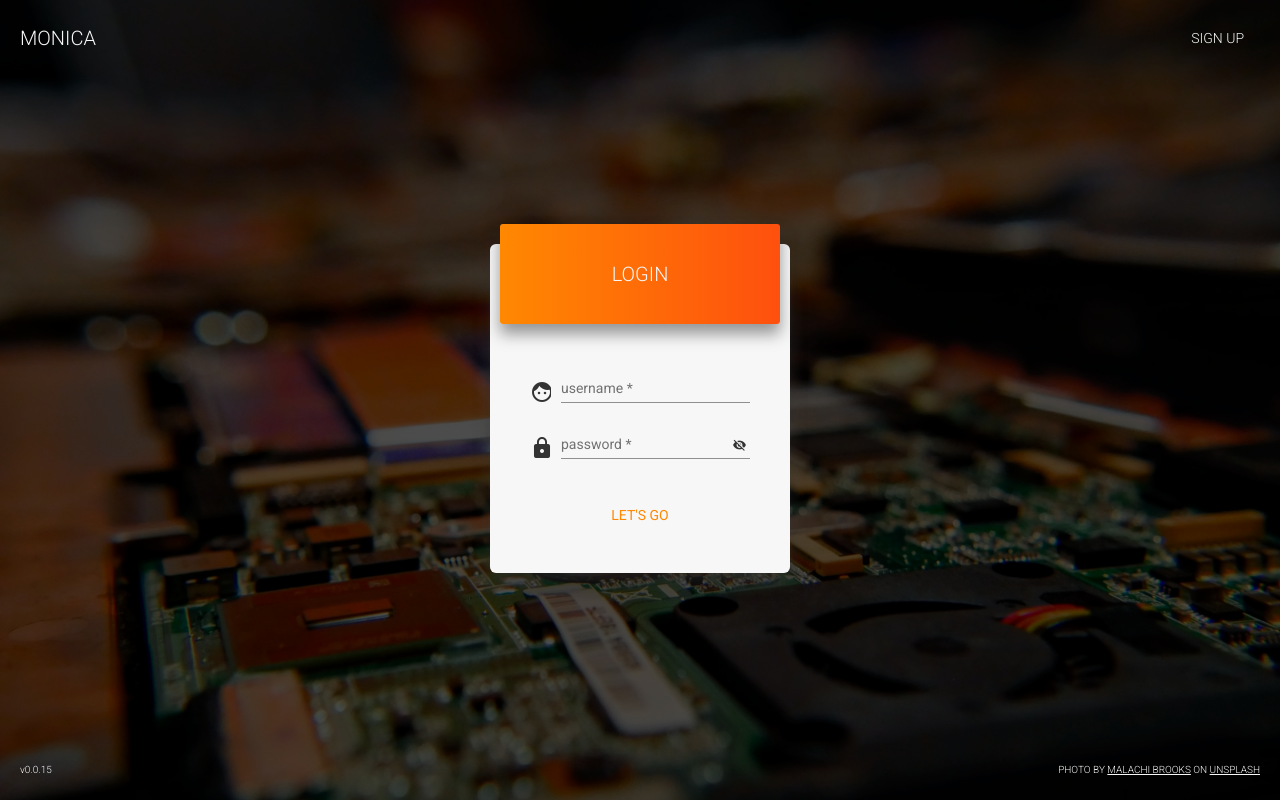
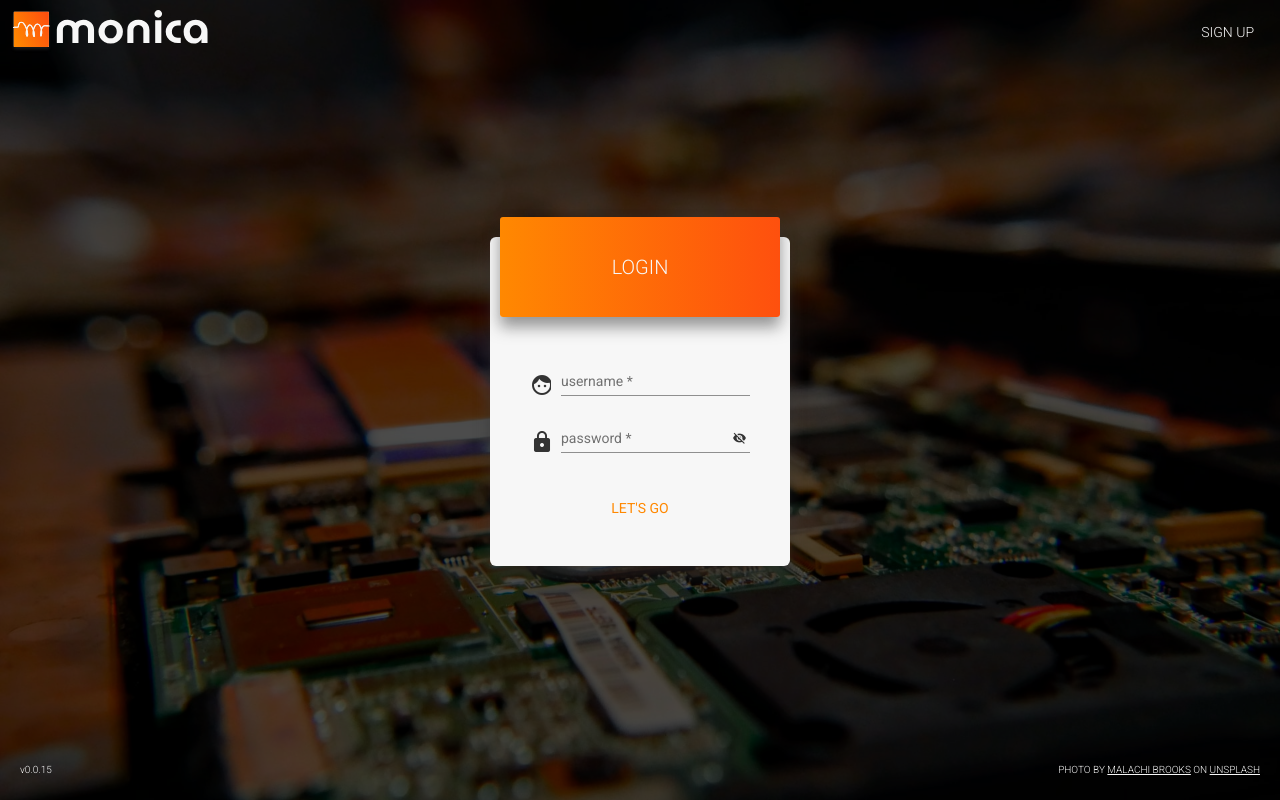
Before and after one commit to zlucasmenezes/monica-frontend, an Angular app: page /auth/login in a window 1280 px wide. Built offline with nearby package versions, Linux system fonts and the light colour scheme; what ng2-charts would draw is missing.

Commit message:
header updated

```diff
--- a/src/app/auth/components/auth-header/auth-header.component.html
+++ b/src/app/auth/components/auth-header/auth-header.component.html
@@ -1,6 +1,6 @@
 <div class="container">
-  <div class="name">
-    <span>{{ name | uppercase }}</span>
+  <div class="logo">
+    <img src="../../../../assets/monica-logo-marley.svg" alt="logo" title="logo" />
   </div>
 
   <div class="spacer"></div>
--- a/src/app/auth/components/auth-header/auth-header.component.scss
+++ b/src/app/auth/components/auth-header/auth-header.component.scss
@@ -7,11 +7,15 @@
   align-items: center;
   margin-bottom: 20px;
 
-  .name {
-    font-size: 20px;
-    font-weight: 300;
-    color: $m-marley;
-    padding: 20px;
+  .logo {
+    padding: 10px;
+    display: flex;
+    max-width: 200px;
+
+    img {
+      height: 100%;
+      width: 100%;
+    }
   }
 
   .spacer {
@@ -22,6 +26,6 @@
     @extend .m-flex-row;
     justify-content: flex-end;
     align-items: center;
-    padding: 20px;
+    padding: 10px;
   }
 }
--- a/src/app/shared/components/header/header.component.html
+++ b/src/app/shared/components/header/header.component.html
@@ -3,8 +3,8 @@
     <mat-icon>arrow_back_ios</mat-icon>
   </div>
 
-  <div class="name">
-    <span>{{ name | uppercase }}</span>
+  <div class="logo">
+    <img src="../../../../assets/monica-logo-marley.svg" alt="logo" title="logo" />
   </div>
 
   <div class="spacer"></div>
--- a/src/app/shared/components/header/header.component.scss
+++ b/src/app/shared/components/header/header.component.scss
@@ -6,22 +6,26 @@
   justify-content: flex-start;
   align-items: center;
   margin-bottom: 20px;
-  background: $m-orange-gradient-60;
+  background: $m-gray-gradient;
 
   .back {
     cursor: pointer;
     font-size: 20px;
     font-weight: 300;
     color: $m-marley;
-    margin: 0 -10px 0 20px;
+    margin: 0 -10px 0 10px;
     -webkit-tap-highlight-color: transparent;
   }
 
-  .name {
-    font-size: 20px;
-    font-weight: 300;
-    color: $m-marley;
-    padding: 30px 20px;
+  .logo {
+    padding: 10px;
+    display: flex;
+    max-width: 150px;
+
+    img {
+      height: 100%;
+      width: 100%;
+    }
   }
 
   .spacer {
--- a/src/app/thing/components/relay-details/relay-details.component.scss
+++ b/src/app/thing/components/relay-details/relay-details.component.scss
@@ -83,7 +83,7 @@
           height: 36px;
           border-radius: 30px;
           margin-right: 0;
-          background: $m-gray-gradient-270;
+          background: $m-light-gray-gradient-270;
           transition: all 0ms linear;
           transition-delay: 0ms;
         }
--- a/src/styles/variables.scss
+++ b/src/styles/variables.scss
@@ -16,7 +16,8 @@ $m-orange-gradient-270: linear-gradient(270deg, $m-orange, $m-dark-orange);
 $m-red-gradient-60: linear-gradient(60deg, $m-red, darken($m-red, 5));
 
 $m-gray: #333333;
-$m-gray-gradient-270: linear-gradient(270deg, rgba($m-gray, 0.5), rgba($m-gray, 0.3));
+$m-gray-gradient: linear-gradient(0deg, rgba($m-gray, 1), rgba($m-gray, 0.9));
+$m-light-gray-gradient-270: linear-gradient(270deg, rgba($m-gray, 0.5), rgba($m-gray, 0.3));
 
 $m-shadow-1: 0px 10px 15px 0px rgba($m-gray, 0.5);
 $m-shadow-2: 0 1px 3px 0 rgba($m-gray, 0.35);
```
Also changed, not shown: src/assets/monica-logo-gray.svg (deleted), src/assets/monica-logo-marley.svg.
